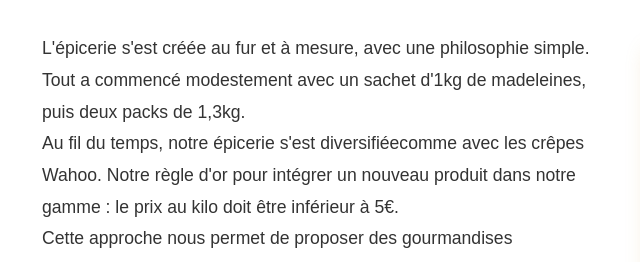
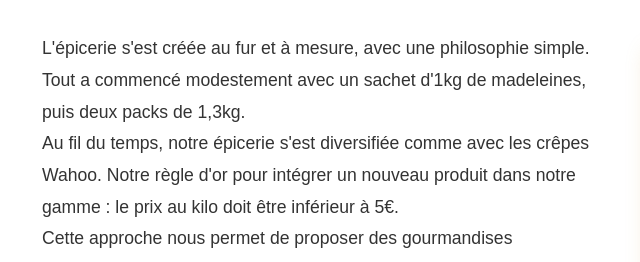
Before and after one commit to arnaud-rein/epicerie, a website: page index.html in a window 1280 px wide. Shown: the part 2740-3002 px from the top of the page, 18-658 px from the left. Drawn offline with Linux system fonts and the light colour scheme.

Commit message:
Update index.html

```diff
--- a/index.html
+++ b/index.html
@@ -519,7 +519,7 @@
                     <p>L'épicerie s'est créée au fur et à mesure, avec une philosophie simple. Tout a commencé
                         modestement avec un sachet d'1kg de madeleines, puis deux packs
                         de 1,3kg.</p>
-                    <p>Au fil du temps, notre épicerie s'est diversifiéecomme avec les crêpes
+                    <p>Au fil du temps, notre épicerie s'est diversifiée comme avec les crêpes
                         Wahoo. Notre règle d'or pour intégrer un nouveau produit dans notre gamme : le prix au kilo doit
                         être inférieur à 5€.</p>
                     <p>Cette approche nous permet de proposer des gourmandises accessibles tout en maintenant une
```
